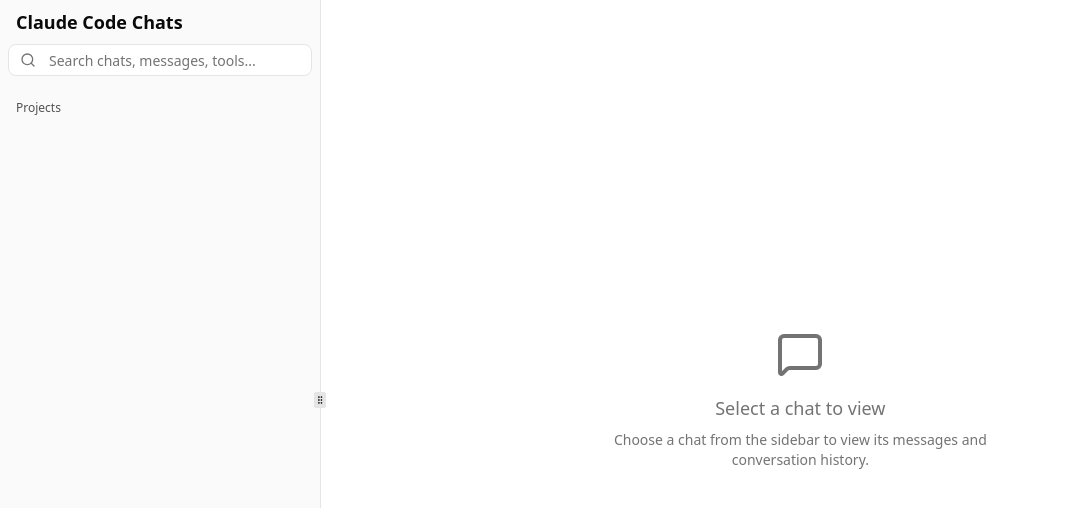
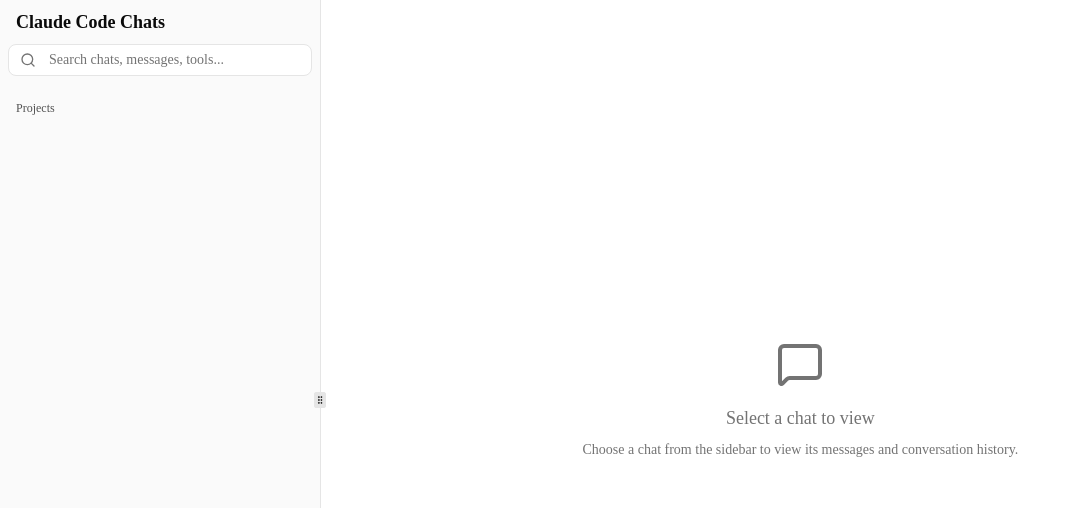
Before and after one commit to Piebald-AI/claude-code-chats, a React (Vite) app: page / in a window 1280 px wide. Shown: the top 508 px of the page, without its empty margins (0-1073 px from the left). Built offline with nearby package versions, Linux system fonts and the light colour scheme.

Commit message:
Use Inter and JetBrains Mono for the fonts

```diff
--- a/package.json
+++ b/package.json
@@ -10,6 +10,8 @@
     "tauri": "tauri"
   },
   "dependencies": {
+    "@fontsource-variable/inter": "^5.2.6",
+    "@fontsource-variable/jetbrains-mono": "^5.2.6",
     "@hookform/resolvers": "^5.1.1",
     "@radix-ui/react-alert-dialog": "^1.1.14",
     "@radix-ui/react-checkbox": "^1.3.2",
--- a/src/index.css
+++ b/src/index.css
@@ -42,6 +42,8 @@
   --color-sidebar-accent-foreground: var(--sidebar-accent-foreground);
   --color-sidebar-border: var(--sidebar-border);
   --color-sidebar-ring: var(--sidebar-ring);
+  --font-sans: "Inter Variable";
+  --font-mono: "JetBrains Mono Variable";
 }
 
 :root {
--- a/src/main.tsx
+++ b/src/main.tsx
@@ -5,6 +5,9 @@
 import App from "./App";
 import "./index.css";
 import { ThemeProvider } from "next-themes";
+
+import "@fontsource-variable/inter";
+import "@fontsource-variable/jetbrains-mono";
 
 const queryClient = new QueryClient({
   defaultOptions: {
```
Also changed, not shown: 1 other file (tests, documents, lock files or other folders).
